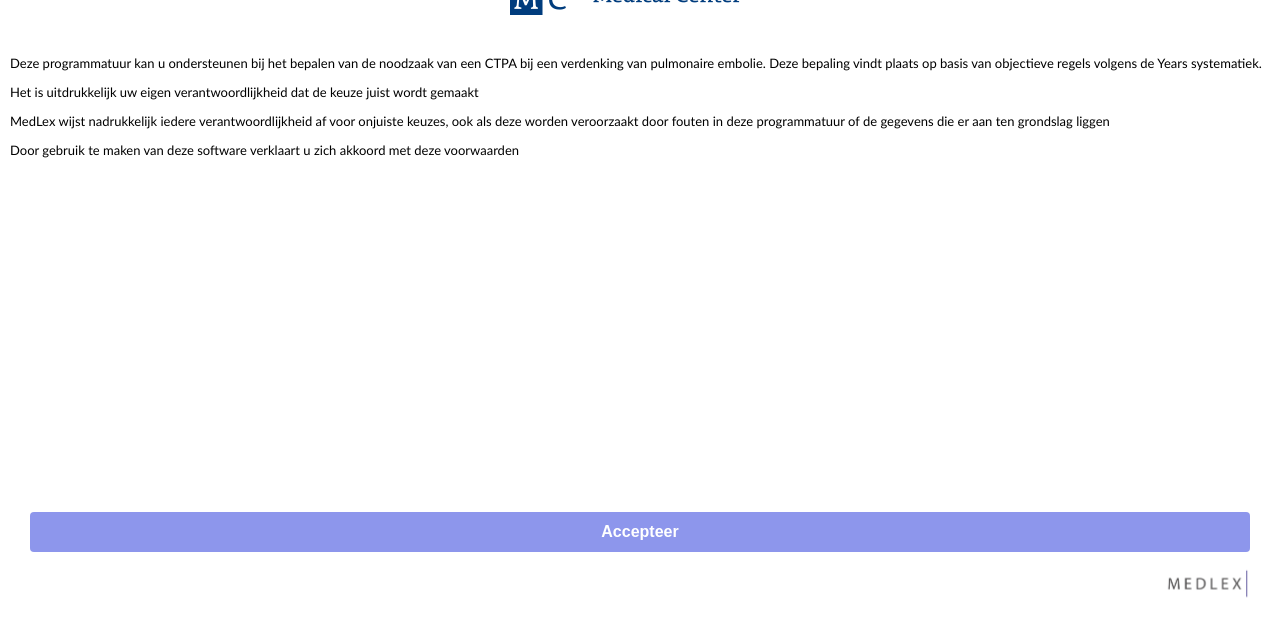
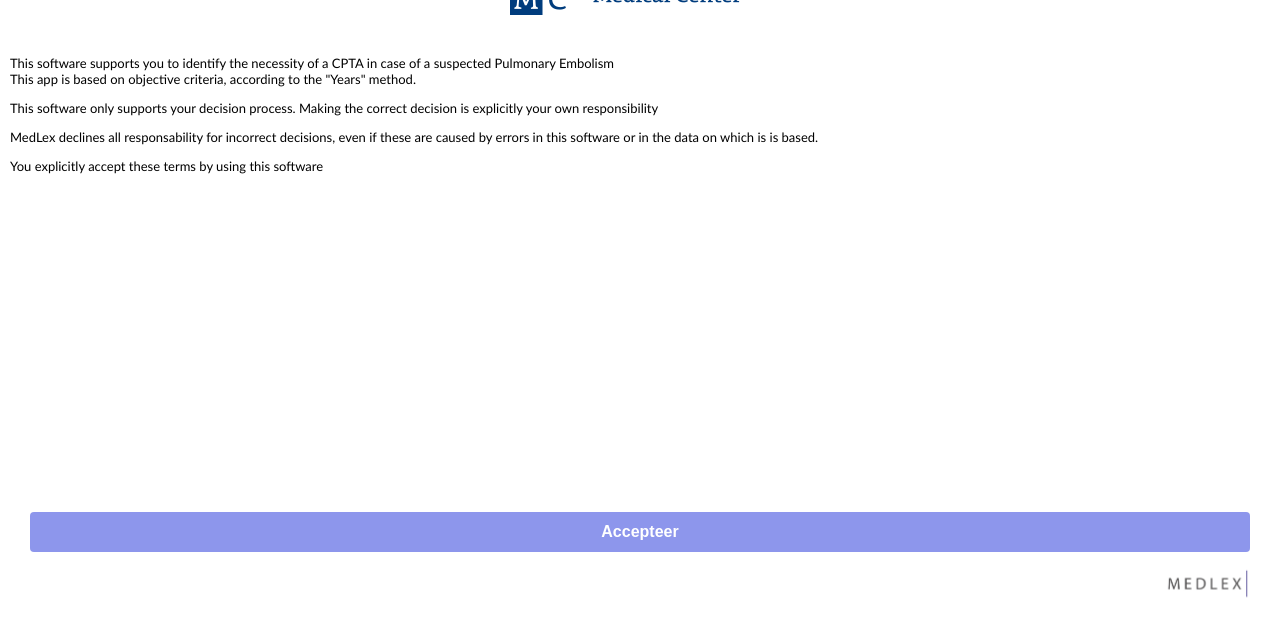
Before and after one commit to MedLex/Years, a plain HTML site: page index.html in a window 1280 px wide. Shown: the part 178-800 px from the top of the page. Drawn offline with Linux system fonts and the light colour scheme.

Commit message:
Add files via upload

```diff
--- a/css/years.css
+++ b/css/years.css
@@ -76,7 +76,7 @@ body
 #icon
 {
     position:absolute;
-    top:0px;
+    top:10px;
     left:5px;
     width:50px;
     height:50px;
--- a/index.html
+++ b/index.html
@@ -83,12 +83,21 @@
                 <div class="name">YEARS</div><br />
                 <div class="image"></div>
                 <div class="disclaim">
+                    <p>This software supports you to identify the necessity of a CPTA in case of a suspected Pulmonary Embolism<br />
+                       This app is based on objective criteria, according to the "Years" method.</p>
+                    <p>This software only supports your decision process. Making the correct decision is explicitly your own responsibility</p>
+                    <p>MedLex declines all responsability for incorrect decisions, even if these are caused by errors in this software
+                       or in the data on which is is based.</p>
+                    <p>You explicitly accept these terms by using this software</p>
+                    <!--
+                    <p>
                     <p>Deze programmatuur kan u ondersteunen bij het bepalen van de noodzaak van een CTPA bij een verdenking van pulmonaire embolie.
                        Deze bepaling vindt plaats op basis van objectieve regels volgens de Years systematiek.</p>
                     <p>Het is uitdrukkelijk uw eigen verantwoordlijkheid dat de keuze juist wordt gemaakt</p>
                     <p>MedLex wijst nadrukkelijk iedere verantwoordlijkheid af voor onjuiste keuzes, ook als deze worden veroorzaakt
                        door fouten in deze programmatuur of de gegevens die er aan ten grondslag liggen</p>
                     <p>Door gebruik te maken van deze software verklaart u zich akkoord met deze voorwaarden</p>
+                    -->
                     <div id="accept" onclick="onClickAccepteer();">Accepteer</div>
                 </div>
             </div>
```
Also changed, not shown: favicon.ico, 1 other file.
